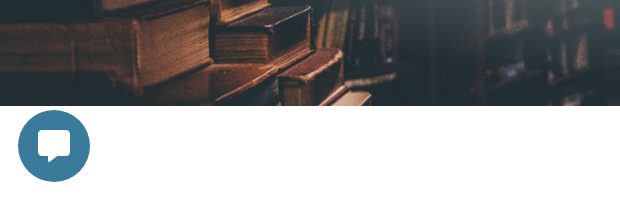
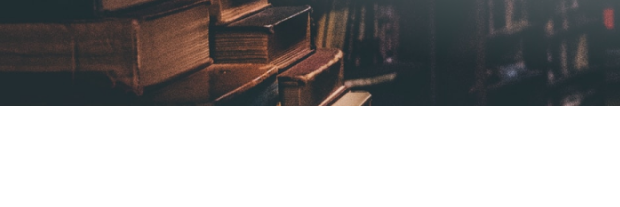
Before and after one commit to ResulDashdemirli/UniserEducationProject, a plain HTML site: page index.html in a window 1280 px wide. Shown: the part 720-927 px from the top of the page, 0-620 px from the left. Drawn offline with Linux system fonts and the light colour scheme.

Commit message:
uniser-edu-done1

```diff
--- a/index.html
+++ b/index.html
@@ -135,9 +135,9 @@
 
     <div id="uniser_2">
         <img id="uniser2" src="./img/uniser2.png" alt="">
-        <div id="inner-circle">
+        <!-- <div id="inner-circle">
             <i class="fa-solid fa-message fa-2x"></i>
-          </div>
+          </div>     -->
 
 
 
--- a/style.css
+++ b/style.css
@@ -233,7 +233,7 @@ background: #4080ef;
   } */
 
   .fa-message {
- display: flex;
+display: flex;
 align-items: flex-end;
 background: #3A7B9B;
  color: white;
```
